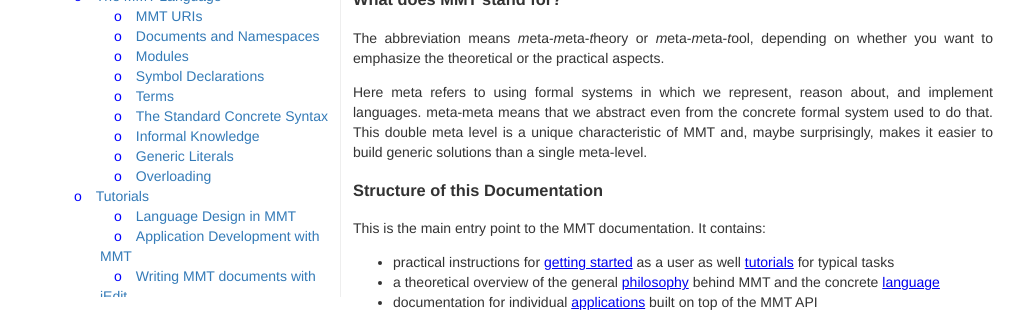
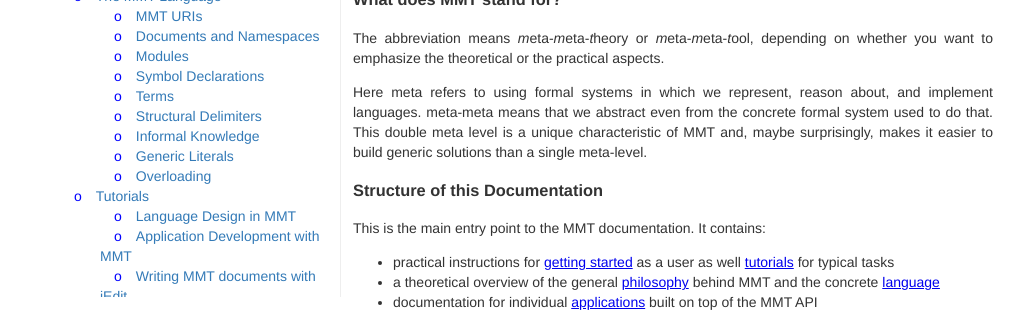
Before and after one commit to UniFormal/uniformal.github.io, a Jekyll site: the page built from doc/index.md, in a window 1280 px wide. Shown: the part 558-870 px from the top of the page, without its empty margins (0-1036 px from the left). Built offline with Jekyll 4.4.1, drawn with Linux system fonts in a browser that asks for light colours.

Commit message:
Update menu.html
Fix a typo in the menu

```diff
--- a/_includes/menu.html
+++ b/_includes/menu.html
@@ -39,7 +39,7 @@
      <li><a href="/doc/language/modules.html">Modules</a></li>
      <li><a href="/doc/language/declarations.html">Symbol Declarations</a></li>
      <li><a href="/doc/language/objects.html">Terms</a></li>
-     <li><a href="/doc/language/delimiters.html">The Standard Concrete Syntax</a></li>
+     <li><a href="/doc/language/delimiters.html">Structural Delimiters</a></li>
      <li><a href="/doc/language/informal.html">Informal Knowledge</a></li>
      <li><a href="/doc/language/literals.html">Generic Literals</a></li>
      <li><a href="/doc/language/overloading.html">Overloading</a></li>
```
